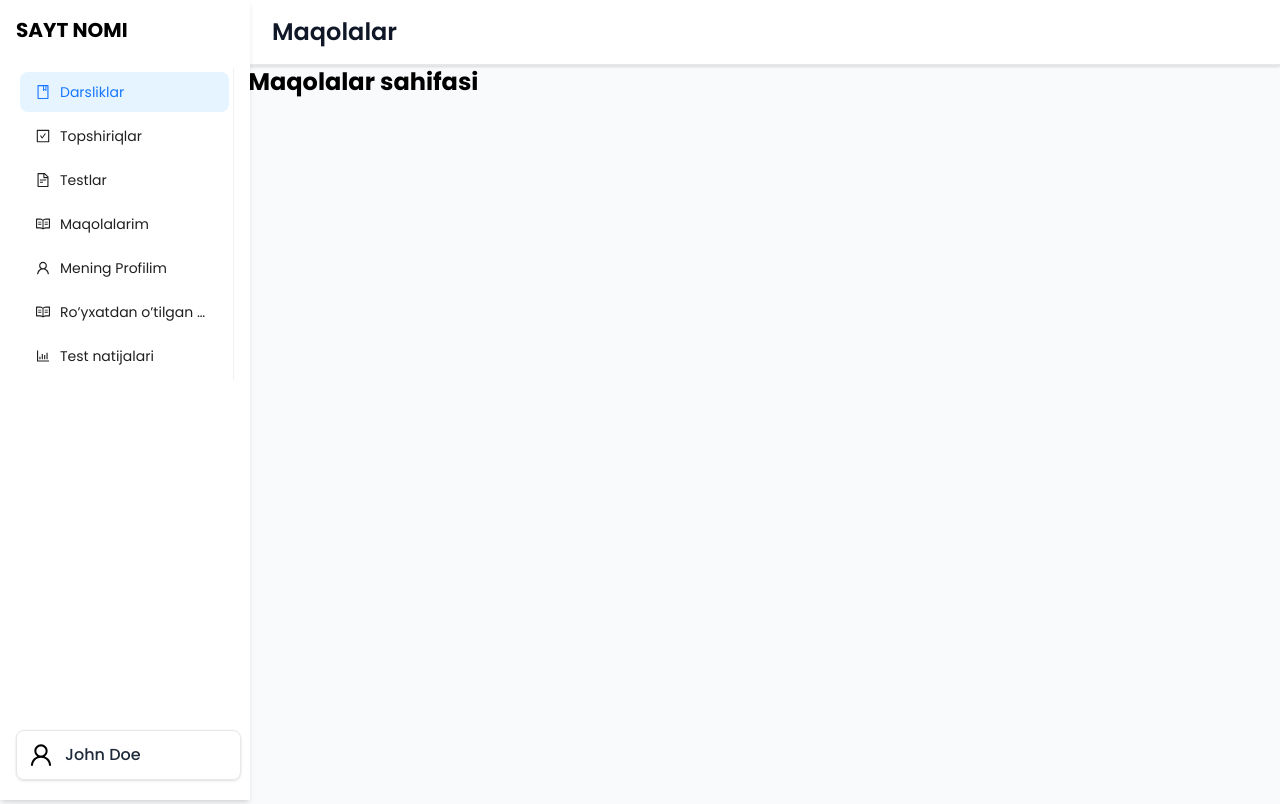
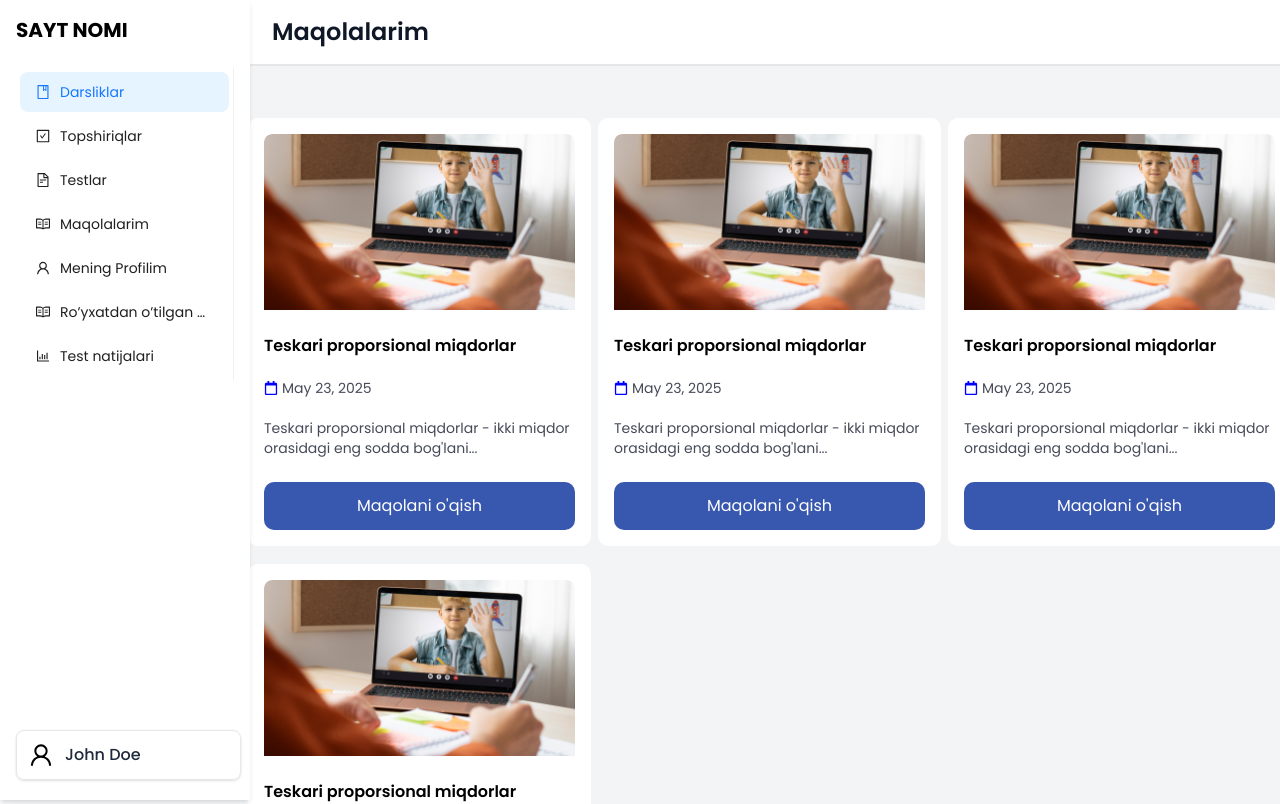
Before and after one commit to Sariqdasturchi/education, a React (Vite) app: page /dashboard/articles in a window 1280 px wide. Shown: the top 804 px of the page. Built offline with nearby package versions, Linux system fonts and the light colour scheme; a web font is replaced by a local one.

Commit message:
maqolalarim sahifa qoshildi

```diff
--- /dev/null
+++ b/src/components/ArticleCard.jsx
@@ -0,0 +1,31 @@
+import React from 'react'
+import { FaRegCalendar } from "react-icons/fa";
+import image from "../assets/article-image.png";
+import { useNavigate } from 'react-router-dom';
+function ArticleCard() {
+  const navigate = useNavigate();
+  return (
+    <>
+        <section className='w-[343px] p-4 bg-white border_stroke rounded-[10px]'>
+            <div className='flex flex-col gap-6'>
+                <div className='overflow-hidden rounded-t-lg'>
+                    <img src={image} alt="Article image" className='w-full h-full object-cover' />
+                </div>
+
+                <div className='flex flex-col gap-5'>
+                    <p className='font-semibold text-base'>Teskari proporsional miqdorlar</p>
+                    <p className='flex items-center gap-1 text-sm text-[#464B59]'>
+                        <FaRegCalendar color='blue' /> May 23, 2025
+                    </p>
+                    <p className='text-[#464B59] text-sm'>
+                    Teskari proporsional miqdorlar - ikki miqdor orasidagi eng sodda bog'lani...
+                    </p>
+                </div>
+                <button className='bg-[#3857AF] text-white px-12 py-3 rounded-[10px] [box-shadow: 0px 0px 11.95px 0px #FFFFFF5] hover:opacity-75 cursor-pointer' onClick={()=>navigate(`${1}`)}>Maqolani o'qish</button>
+            </div>
+        </section>
+    </>
+  )
+}
+
+export default ArticleCard
--- a/src/pages/Articles.jsx
+++ b/src/pages/Articles.jsx
@@ -1,12 +1,28 @@
 import React from "react";
 import PageHeader from "../components/PageHeader";
-
+import ArticleCard from "../components/ArticleCard";
+import RecommendedCard from "../components/RecommendedCard";
 const Articles = () => {
   return (
-    <div>
-      <PageHeader title="Maqolalar" />
-      <h1 className="text-2xl font-bold">Maqolalar sahifasi</h1>
-    </div>
+
+    <>
+        <PageHeader title="Maqolalarim" />
+        {/* Page Content */}
+        <main className="flex-1 flex pt-13 pb-13 bg-gray-100 justify-center">
+            <div className='hidden sm:grid grid-cols-1 lg:grid-cols-2 xl:grid-cols-3 gap-[18px] max-w-8xl'>
+                <ArticleCard />
+                <ArticleCard />
+                <ArticleCard />
+                <ArticleCard />
+            </div>
+            <div className="sm:hidden flex flex-col gap-3">
+              <RecommendedCard />
+              <RecommendedCard />
+              <RecommendedCard />
+            </div>
+        </main>
+
+    </>
   );
 };
 
```
